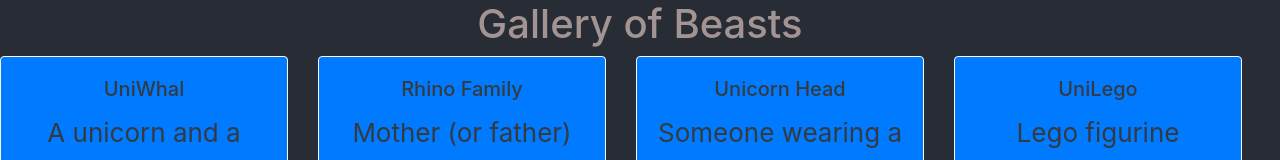
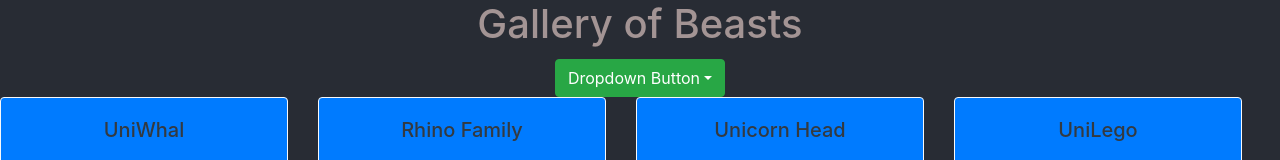
Before and after one commit to JessiVelazquez/gallery-of-horns, a React (Create React App) app: page / in a window 1280 px wide. Shown: the top 160 px of the page. Built offline with nearby package versions, Linux system fonts and the light colour scheme.

Commit message:
got filter working

```diff
--- a/src/App.js
+++ b/src/App.js
@@ -5,6 +5,7 @@ import Main from './main';
 import Footer from './footer';
 import data from './assets/data.json';
 import SelectedBeast from './selectedBeast';
+import FormData from './form.js'
 
 
 class App extends React.Component {
@@ -13,13 +14,15 @@ class App extends React.Component {
     super(props);
     this.state = {
       gallery: data,
+      filteredData: null,
+      // numberOfHorns: [],
       displayModal: false,
       favoriteBeast: {},
     };
   }
 
   displayAsModal = (index) => {
-    this.setState({favoriteBeast: this.state.gallery[index],
+    this.setState({favoriteBeast: this.state.filteredData[index],
       displayModal: true});
   }
 
@@ -27,13 +30,28 @@ class App extends React.Component {
     this.setState({displayModal: false});
   }
 
+
+  handleInput = (e) => {this.setState({ filteredData: this.state.gallery.filter(value => {
+    if (e === 'all') {
+      return value;
+    } else {
+      return value.horns === Number(e);}
+  })
+  });
+  };
+
+
+
   render() {
     return (
       <div className="App">
         <header className="App-header">
           <Header />
+          <FormData
+            handleInput={this.handleInput}
+          />
           <Main
-            cards={this.state.gallery}
+            cards={(this.state.filteredData) !== null ? (this.state.filteredData) : (this.state.gallery)}
             displayAsModal={this.displayAsModal}
           />
           <SelectedBeast
--- /dev/null
+++ b/src/form.js
@@ -0,0 +1,31 @@
+import React from 'react';
+import 'bootstrap/dist/css/bootstrap.min.css';
+import Dropdown from 'react-bootstrap/Dropdown';
+
+
+
+class FormData extends React.Component {
+
+  render() {
+
+    return (
+      <>
+        <Dropdown onSelect={this.props.handleInput}>
+          <Dropdown.Toggle variant="success" id="dropdown-basic">
+            Dropdown Button
+          </Dropdown.Toggle>
+
+          <Dropdown.Menu>
+            <Dropdown.Item href="#/action-1" eventKey="all">All</Dropdown.Item>
+            <Dropdown.Item href="#/action-2" eventKey="1">1</Dropdown.Item>
+            <Dropdown.Item href="#/action-3" eventKey="2">2</Dropdown.Item>
+            <Dropdown.Item href="#/action-4" eventKey="3">3</Dropdown.Item>
+            <Dropdown.Item href="#/action-5" eventKey="100">Very Horny</Dropdown.Item>
+          </Dropdown.Menu>
+        </Dropdown>
+      </>
+    )
+  }
+}
+
+export default FormData;
```
